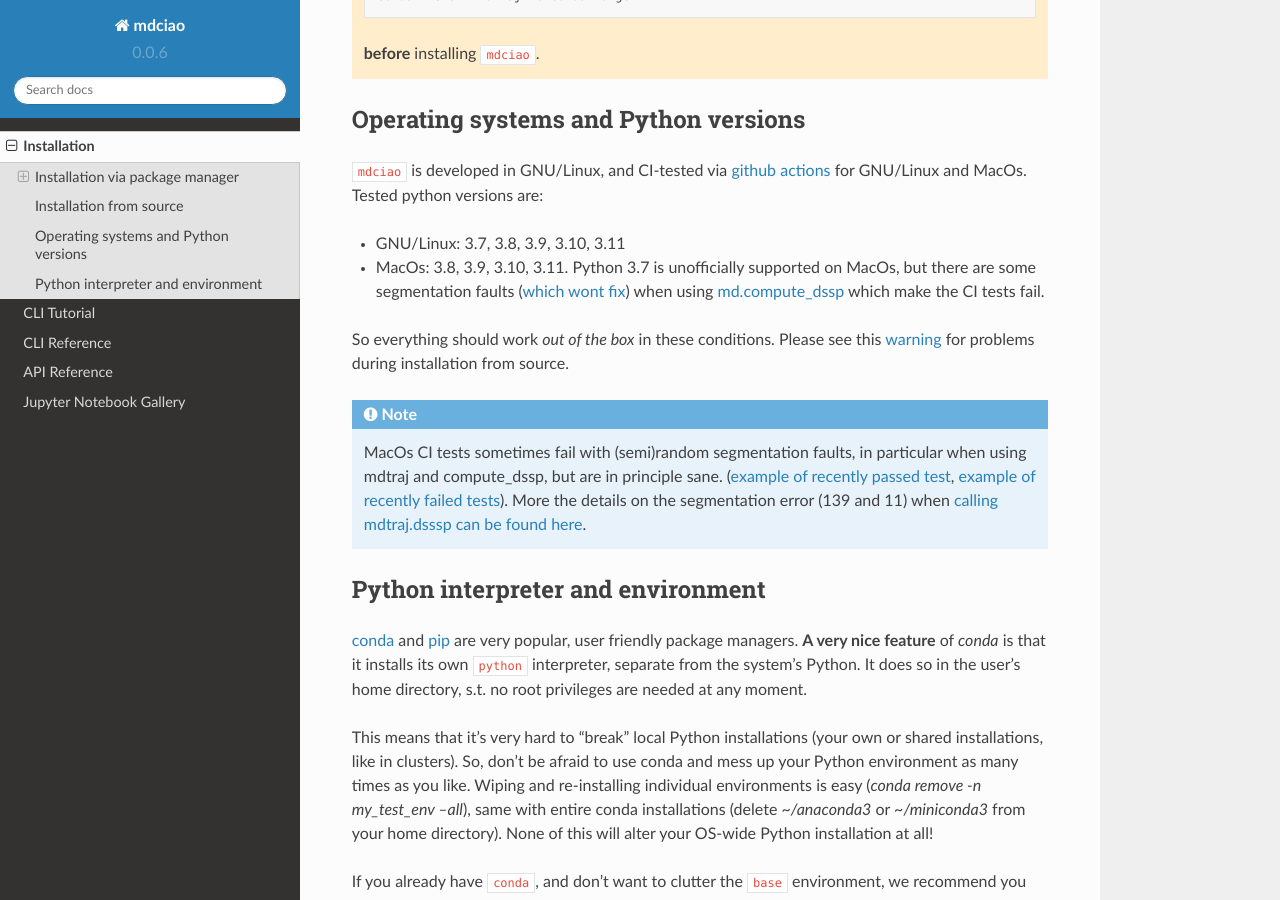
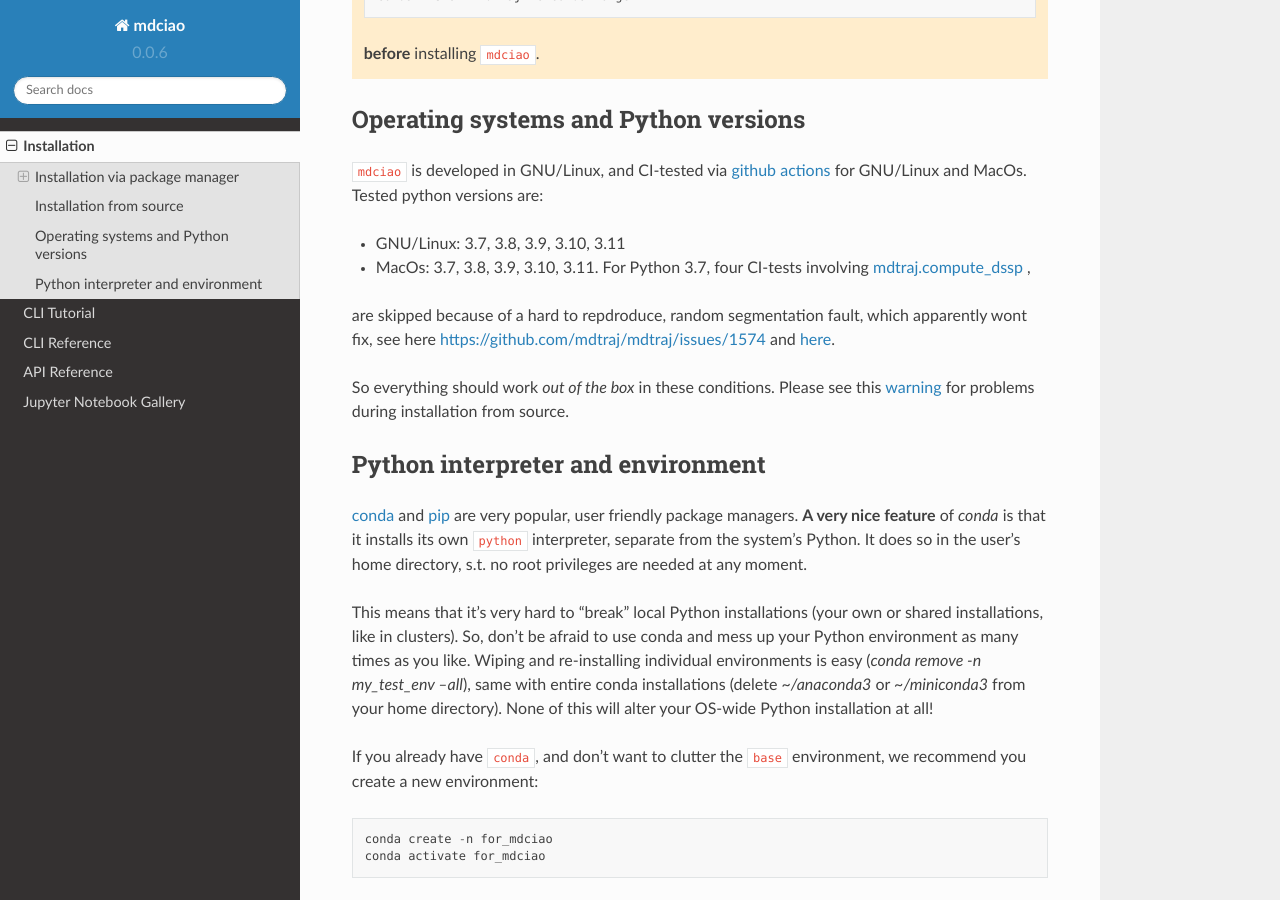
Before and after one commit to gph82/mdciao, a Sphinx documentation site: the page built from doc/installation.rst, in a window 1280 px wide and 900 px high, scrolled down 2395 px. Built offline with Sphinx 7.4.7 and the Read the Docs theme 2.0.0, drawn with Linux system fonts in a browser that asks for light colours; pages that are not in the unit, such as notebooks, are missing from menus.

Commit message:
[docs] add Python 3.7 as supported on MacOs but declare that four tests are skipped

```diff
--- a/README.rst
+++ b/README.rst
@@ -45,7 +45,8 @@ System Requirements
 ``mdciao`` is developed in GNU/Linux, and CI-tested via `github actions <https://github.com/gph82/mdciao/actions?query=workflow%3A%22Python+package%22>`_ for GNU/Linux and MacOs. Tested python versions are:
 
 * GNU/Linux: 3.7, 3.8, 3.9, 3.10, 3.11
-* MacOs: 3.8, 3.9, 3.10, 3.11. Python 3.7 is unofficially supported on MacOs, but there are some segmentation faults (`which wont fix <https://github.com/mdtraj/mdtraj/issues/1574>`_) when using `md.compute_dssp <https://github.com/mdtraj/mdtraj/issues/1473>`_ which make the CI tests fail.
+* MacOs: 3.7, 3.8, 3.9, 3.10, 3.11. For Python 3.7, four CI-tests involving `mdtraj.compute_dssp <https://www.mdtraj.org/1.9.8.dev0/api/generated/mdtraj.compute_dssp.html?highlight=dssp#mdtraj.compute_dssp>`_ ,
+are skipped because of a hard to repdroduce, random segmentation fault, which apparently wont fix, see here `<https://github.com/mdtraj/mdtraj/issues/1574>`_ and  `here <https://github.com/mdtraj/mdtraj/issues/1473>`_.
 
 So everything should work *out of the box* in these conditions.
 
--- a/doc/installation.rst
+++ b/doc/installation.rst
@@ -101,13 +101,10 @@ Operating systems and Python versions
 ``mdciao`` is developed in GNU/Linux, and CI-tested via `github actions <https://github.com/gph82/mdciao/actions?query=workflow%3A%22Python+package%22>`_ for GNU/Linux and MacOs. Tested python versions are:
 
 * GNU/Linux: 3.7, 3.8, 3.9, 3.10, 3.11
-* MacOs: 3.8, 3.9, 3.10, 3.11. Python 3.7 is unofficially supported on MacOs, but there are some segmentation faults (`which wont fix <https://github.com/mdtraj/mdtraj/issues/1574>`_) when using `md.compute_dssp <https://github.com/mdtraj/mdtraj/issues/1473>`_ which make the CI tests fail.
+* MacOs: 3.7, 3.8, 3.9, 3.10, 3.11. For Python 3.7, four CI-tests involving `mdtraj.compute_dssp <https://www.mdtraj.org/1.9.8.dev0/api/generated/mdtraj.compute_dssp.html?highlight=dssp#mdtraj.compute_dssp>`_ ,
+are skipped because of a hard to repdroduce, random segmentation fault, which apparently wont fix, see here `<https://github.com/mdtraj/mdtraj/issues/1574>`_ and  `here <https://github.com/mdtraj/mdtraj/issues/1473>`_.
 
 So everything should work *out of the box* in these conditions. Please see this warning_ for problems during installation from source.
-
-.. note::
- MacOs CI tests sometimes fail with (semi)random segmentation faults, in particular when using mdtraj and compute_dssp, but are in principle sane. (`example of recently passed test <https://github.com/gph82/mdciao/actions/runs/2648833037>`_, `example of recently failed tests <https://github.com/gph82/mdciao/runs/7272124587?check_suite_focus=true>`_). More the details on the segmentation error (139 and 11) when `calling mdtraj.dsssp can be found here <https://github.com/gph82/mdciao/runs/2415051993?check_suite_focus=true>`_.
-
 
 Python interpreter and environment
 ----------------------------------
```
